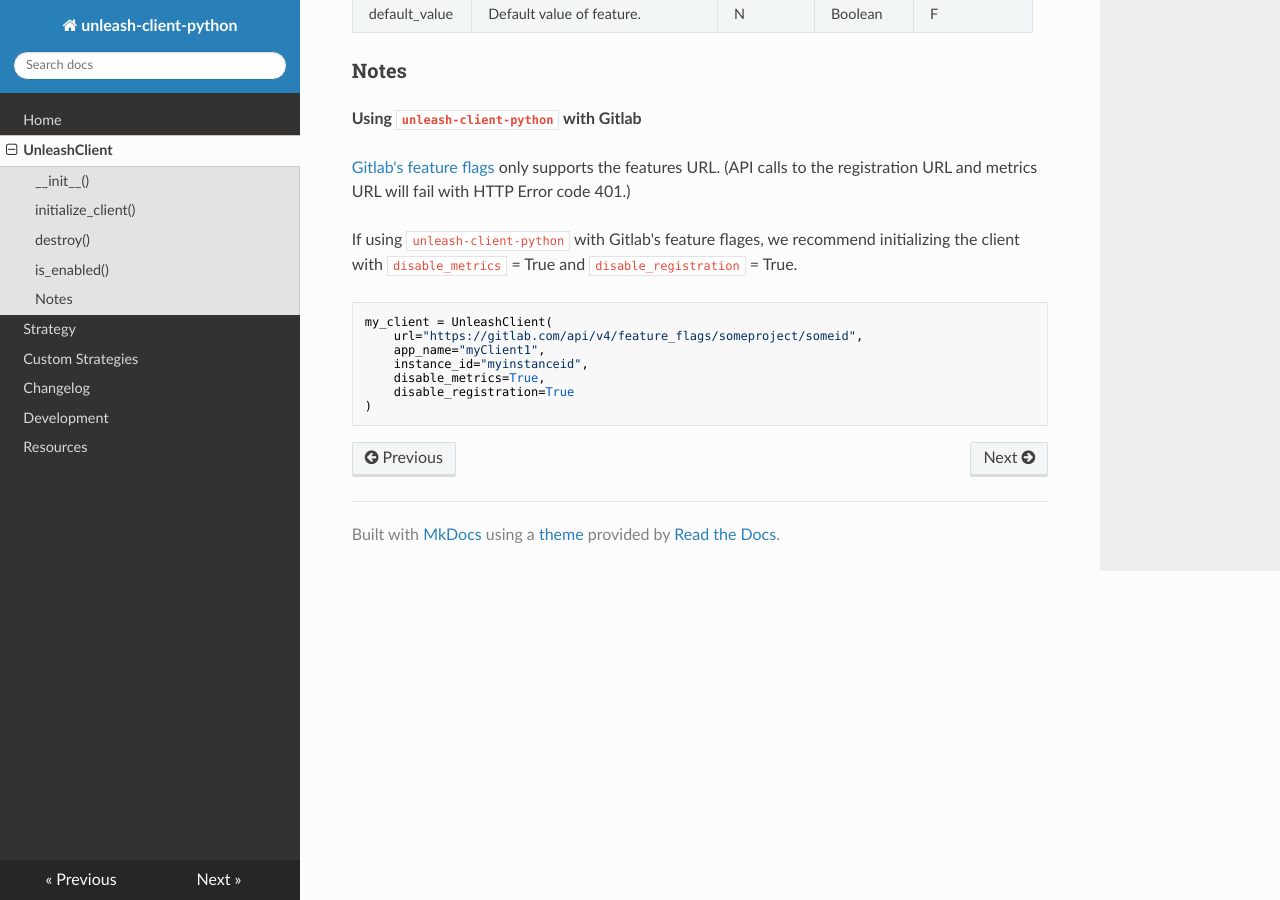
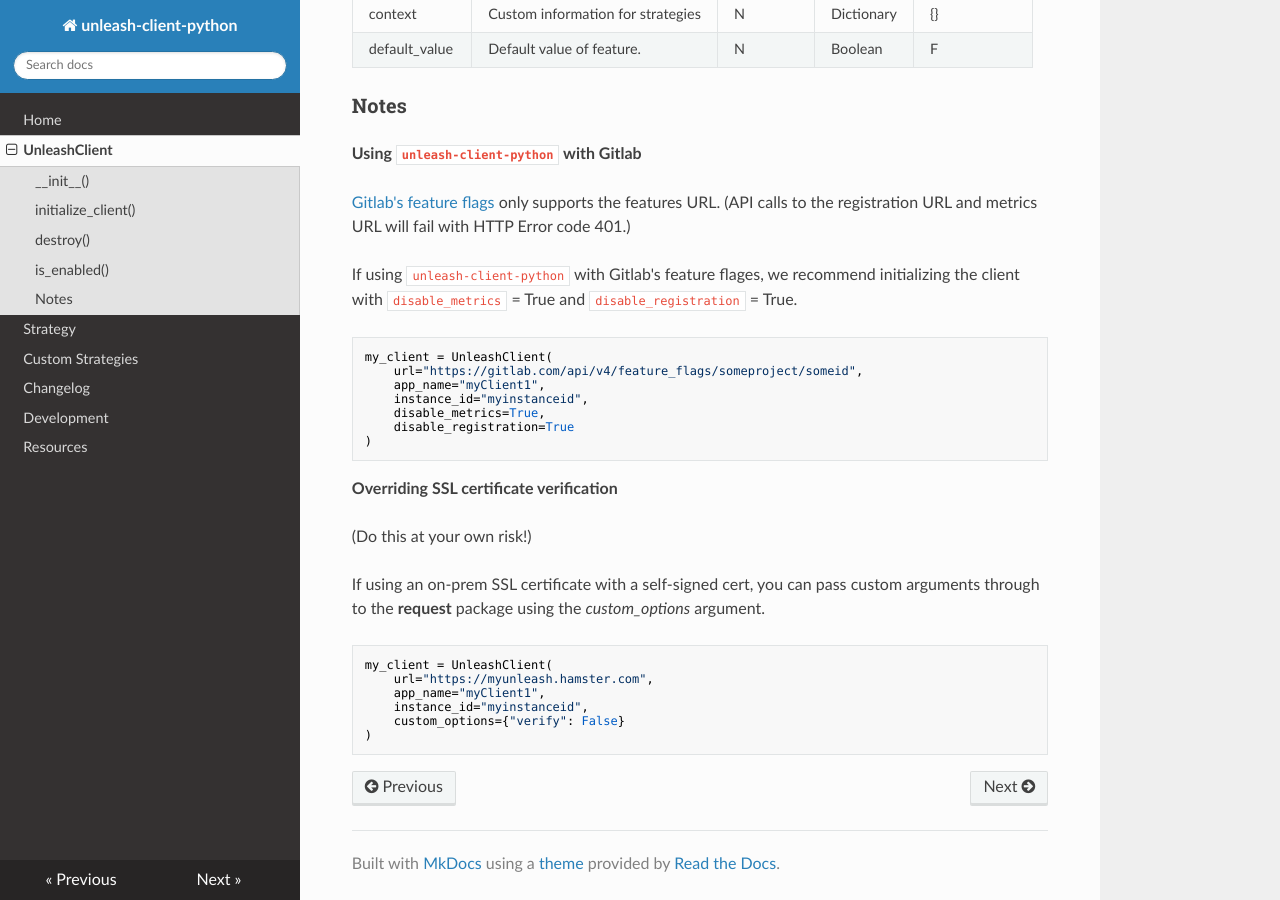
Before and after one commit to Unleash/unleash-client-python, an MkDocs documentation site: the page built from docs/unleashclient.md, in a window 1280 px wide and 900 px high, scrolled down 1452 px. Built offline with MkDocs 1.6.1, drawn with Linux system fonts in a browser that asks for light colours; nearby versions of some CDN libraries; some of the changed text lies outside the part shown.

Commit message:
Add documentation.

````diff
--- a/docs/unleashclient.md
+++ b/docs/unleashclient.md
@@ -19,6 +19,7 @@
 disable_metrics | Disables sending metrics to Unleash server. | N | Boolean | F |
 disable_registration | Disables registration with Unleash server. | N | Boolean | F |
 custom_headers | Custom headers to send to Unleash. | N | Dictionary | {}
+custom_options | Custom arguments for requests package. | N | Dictionary | {}
 custom_strategies | Custom strategies you'd like UnleashClient to support. | N | Dictionary | {} |
 cache_directory | Location of the cache directory. When unset, FCache will determine the location | N | Str | Unset |
 
@@ -71,3 +72,18 @@
     disable_registration=True
 )
 ```
+
+**Overriding SSL certificate verification**
+
+(Do this at your own risk!)
+
+If using an on-prem SSL certificate with a self-signed cert, you can pass custom arguments through to the **request** package using the *custom_options* argument.
+
+```python
+my_client = UnleashClient(
+    url="https://myunleash.hamster.com",
+    app_name="myClient1",
+    instance_id="myinstanceid",
+    custom_options={"verify": False}
+)
+```
````
Also changed, not shown: docs/changelog.md (+6 -1 lines).
